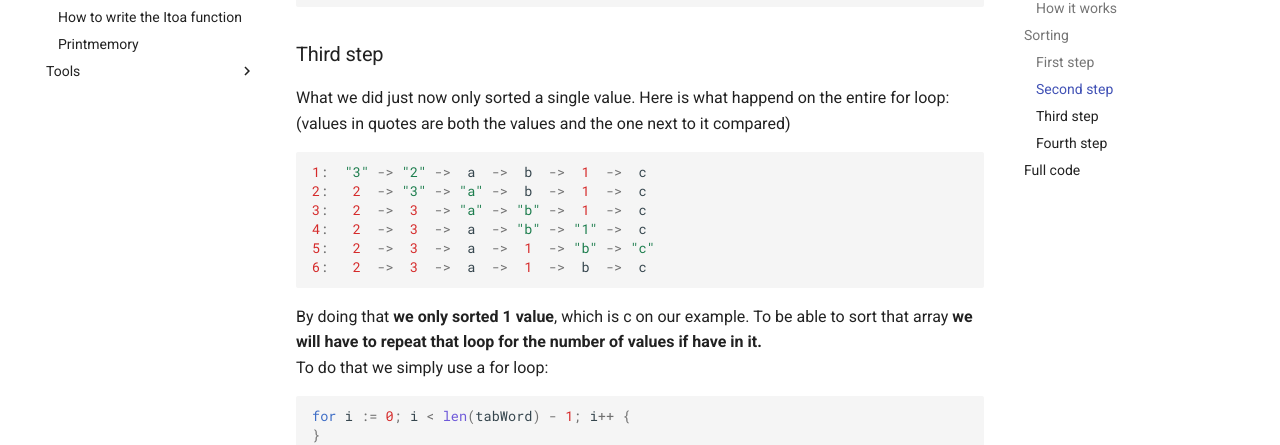
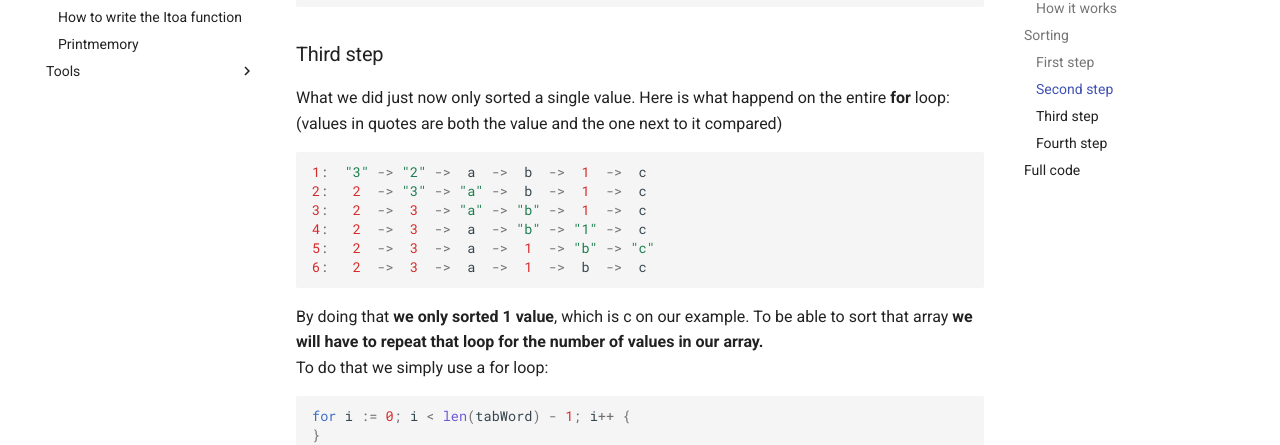
Before and after one commit to Z01-HelloThere/doc, an MkDocs documentation site: the page built from docs/go/checkpoint/BubbleSort-SortWordArray.md, in a window 1280 px wide and 900 px high, scrolled down 1117 px. Shown: the part 172-617 px from the top of the window. Built offline with MkDocs 1.6.1 and Material for MkDocs 9.7.7, drawn with Linux system fonts in a browser that asks for light colours.

Commit message:
CorrectedBubbleSort

````diff
--- a/docs/go/checkpoint/BubbleSort-SortWordArray.md
+++ b/docs/go/checkpoint/BubbleSort-SortWordArray.md
@@ -46,8 +46,8 @@ if tabWord[j] < tabWord[j + 1] {}
 
 ### Third step
 
-What we did just now only sorted a single value. Here is what happend on the entire for loop:
-(values in quotes are both the values and the one next to it compared)
+What we did just now only sorted a single value. Here is what happend on the entire **for** loop:
+(values in quotes are both the value and the one next to it compared)
 ```go
 1:  "3" -> "2" ->  a  ->  b  ->  1  ->  c
 2:   2  -> "3" -> "a" ->  b  ->  1  ->  c
@@ -56,7 +56,7 @@ What we did just now only sorted a single value. Here is what happend on the ent
 5:   2  ->  3  ->  a  ->  1  -> "b" -> "c"
 6:   2  ->  3  ->  a  ->  1  ->  b  ->  c
 ```
-By doing that **we only sorted 1 value**, which is c on our example. To be able to sort that array **we will have to repeat that loop for the number of values if have in it.**
+By doing that **we only sorted 1 value**, which is c on our example. To be able to sort that array **we will have to repeat that loop for the number of values in our array.**
 To do that we simply use a for loop:
 ```go
 for i := 0; i < len(tabWord) - 1; i++ {
````
